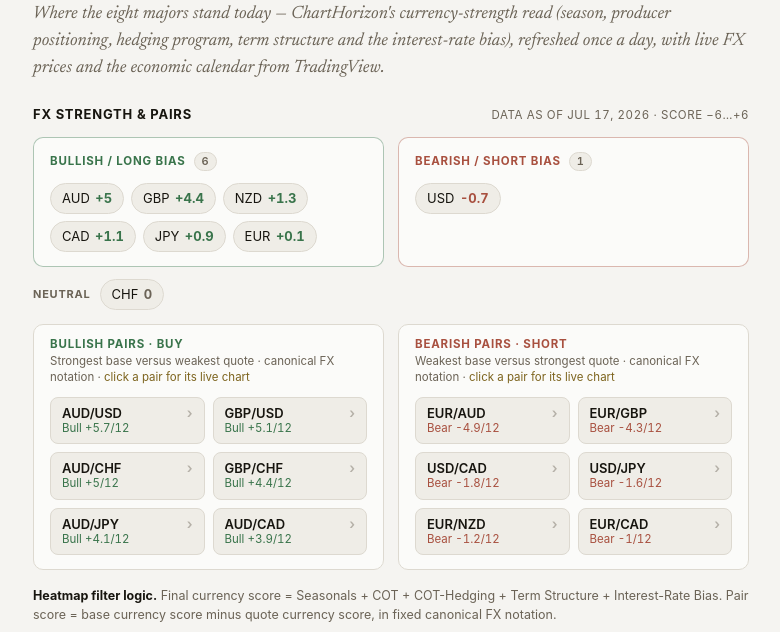
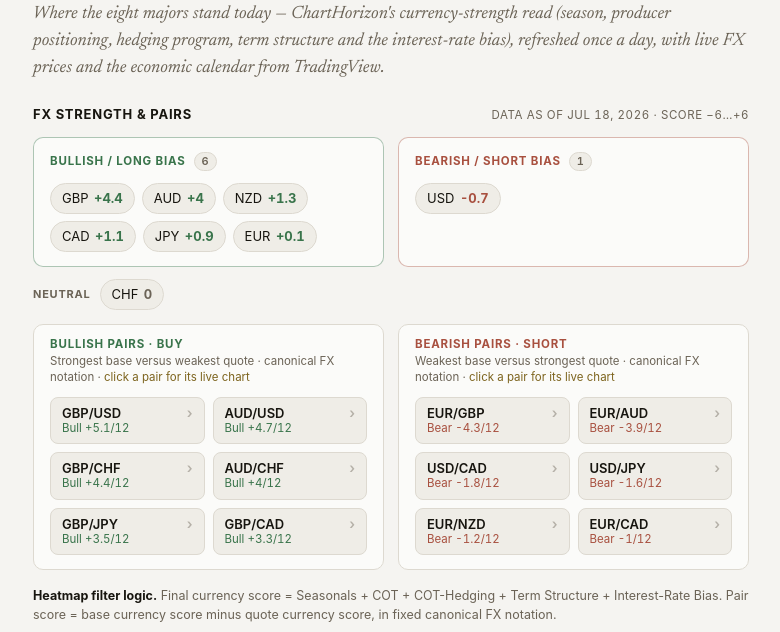
Before and after one commit to ChartHorizon/website, a Jekyll site: the page built from fx.html, in a window 1280 px wide. Shown: the part 270-902 px from the top of the page, without its empty margins (249-1029 px from the left). Built offline with Jekyll 4.4.1, drawn with Linux system fonts in a browser that asks for light colours; a script that is not in the unit is left out.

Commit message:
data: FX strength snapshot Jul 18, 2026

```diff
--- a/_data/fx.json
+++ b/_data/fx.json
@@ -1,20 +1,20 @@
 {
-  "as_of": "Jul 17, 2026",
-  "generated": "2026-07-17",
+  "as_of": "Jul 18, 2026",
+  "generated": "2026-07-18",
   "max_score": 6,
   "pair_max": 12,
   "pair_threshold": 7,
   "rate_range": 2,
   "bullish": [
     {
-      "cur": "AUD",
-      "score": 5,
-      "label": "+5"
-    },
-    {
       "cur": "GBP",
       "score": 4.4,
       "label": "+4.4"
+    },
+    {
+      "cur": "AUD",
+      "score": 4,
+      "label": "+4"
     },
     {
       "cur": "NZD",
@@ -53,19 +53,14 @@
   ],
   "bullish_pairs": [
     {
-      "pair": "AUD/USD",
-      "spread": 5.7,
-      "label": "Bull +5.7/12"
-    },
-    {
       "pair": "GBP/USD",
       "spread": 5.1,
       "label": "Bull +5.1/12"
     },
     {
-      "pair": "AUD/CHF",
-      "spread": 5,
-      "label": "Bull +5/12"
+      "pair": "AUD/USD",
+      "spread": 4.7,
+      "label": "Bull +4.7/12"
     },
     {
       "pair": "GBP/CHF",
@@ -73,26 +68,31 @@
       "label": "Bull +4.4/12"
     },
     {
-      "pair": "AUD/JPY",
-      "spread": 4.1,
-      "label": "Bull +4.1/12"
+      "pair": "AUD/CHF",
+      "spread": 4,
+      "label": "Bull +4/12"
     },
     {
-      "pair": "AUD/CAD",
-      "spread": 3.9,
-      "label": "Bull +3.9/12"
+      "pair": "GBP/JPY",
+      "spread": 3.5,
+      "label": "Bull +3.5/12"
+    },
+    {
+      "pair": "GBP/CAD",
+      "spread": 3.3,
+      "label": "Bull +3.3/12"
     }
   ],
   "bearish_pairs": [
     {
-      "pair": "EUR/AUD",
-      "spread": 4.9,
-      "label": "Bear -4.9/12"
-    },
-    {
       "pair": "EUR/GBP",
       "spread": 4.3,
       "label": "Bear -4.3/12"
+    },
+    {
+      "pair": "EUR/AUD",
+      "spread": 3.9,
+      "label": "Bear -3.9/12"
     },
     {
       "pair": "USD/CAD",
```
